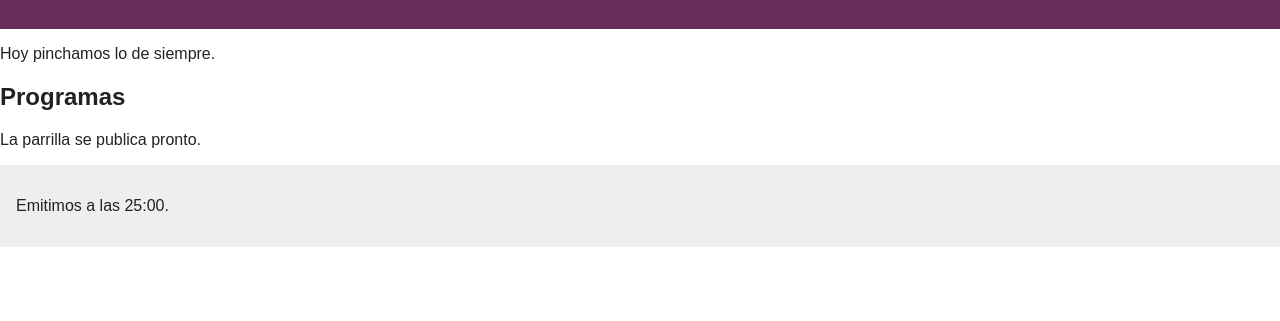
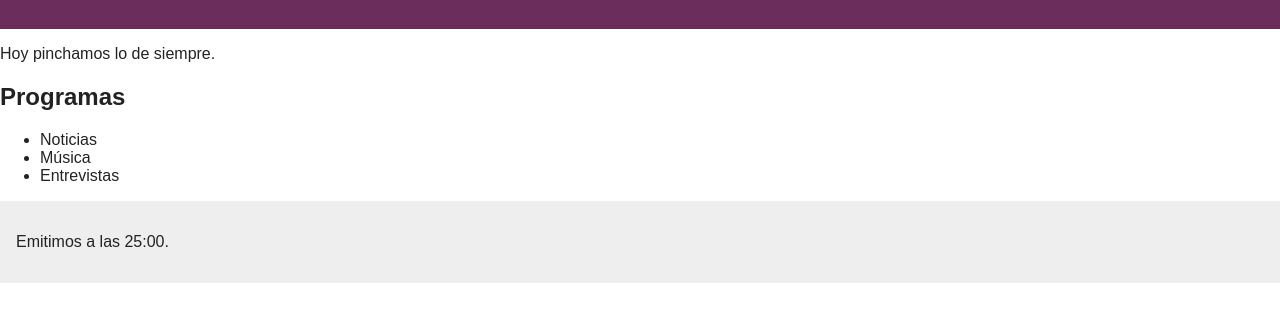
Before and after one commit to enekomunozbalma/git-ud5-ejercicio-clase, a plain HTML site: page index.html in a window 1280 px wide. Shown: the part 117-438 px from the top of the page. Drawn offline with Linux system fonts and the light colour scheme.

Commit message:
feat: Añadida parrila con 3 elementos en la sección programas: noticias, música y entrevistas. En archivo index.html.
Resolves #1

```diff
--- a/index.html
+++ b/index.html
@@ -14,7 +14,11 @@
     <p id="aviso">Hoy pinchamos lo de siempre.</p>
     <section id="programas">
       <h2>Programas</h2>
-      <p>La parrilla se publica pronto.</p>
+      <ul>
+        <li>Noticias</li>
+        <li>Música</li>
+        <li>Entrevistas</li>
+      </ul>
     </section>
   </main>
   <footer>
```
